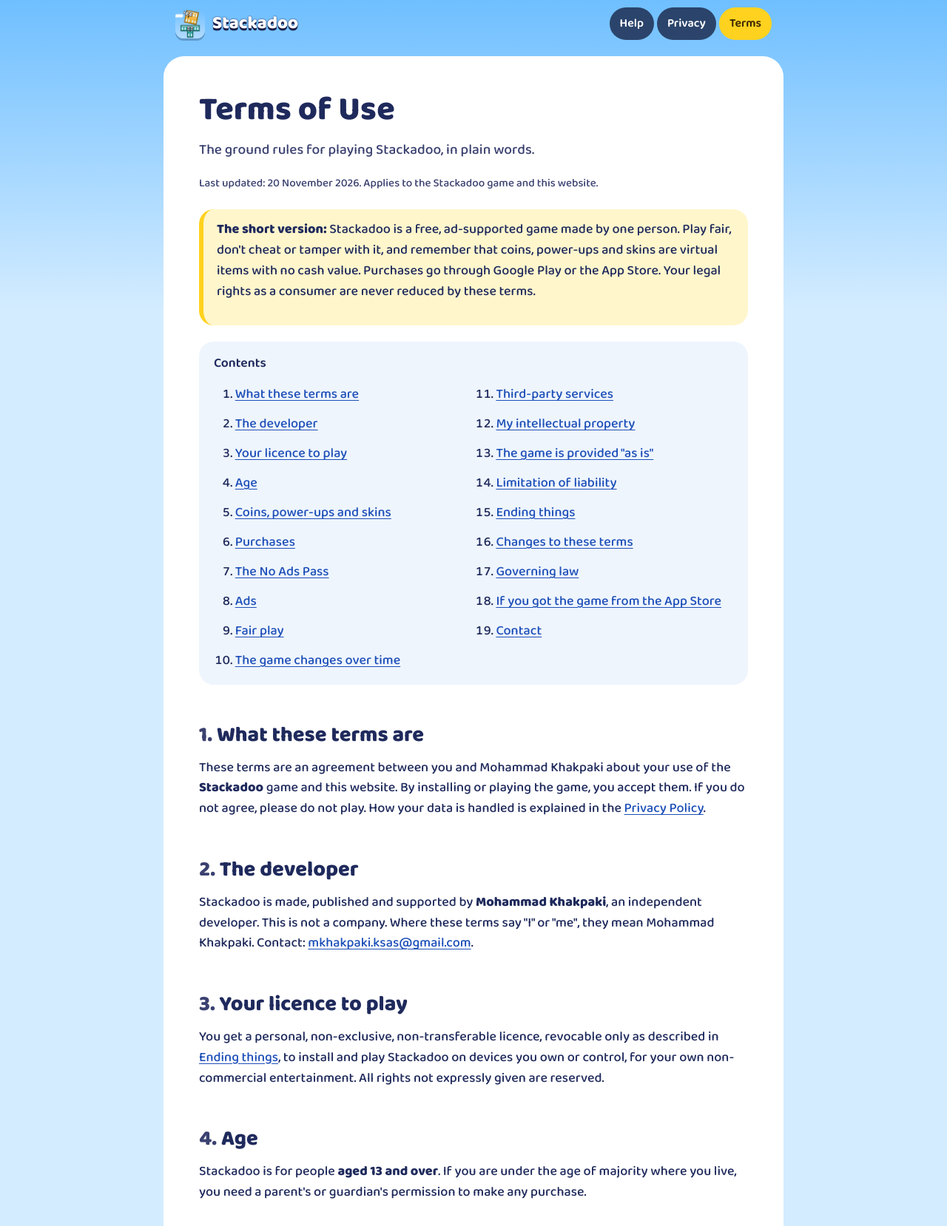
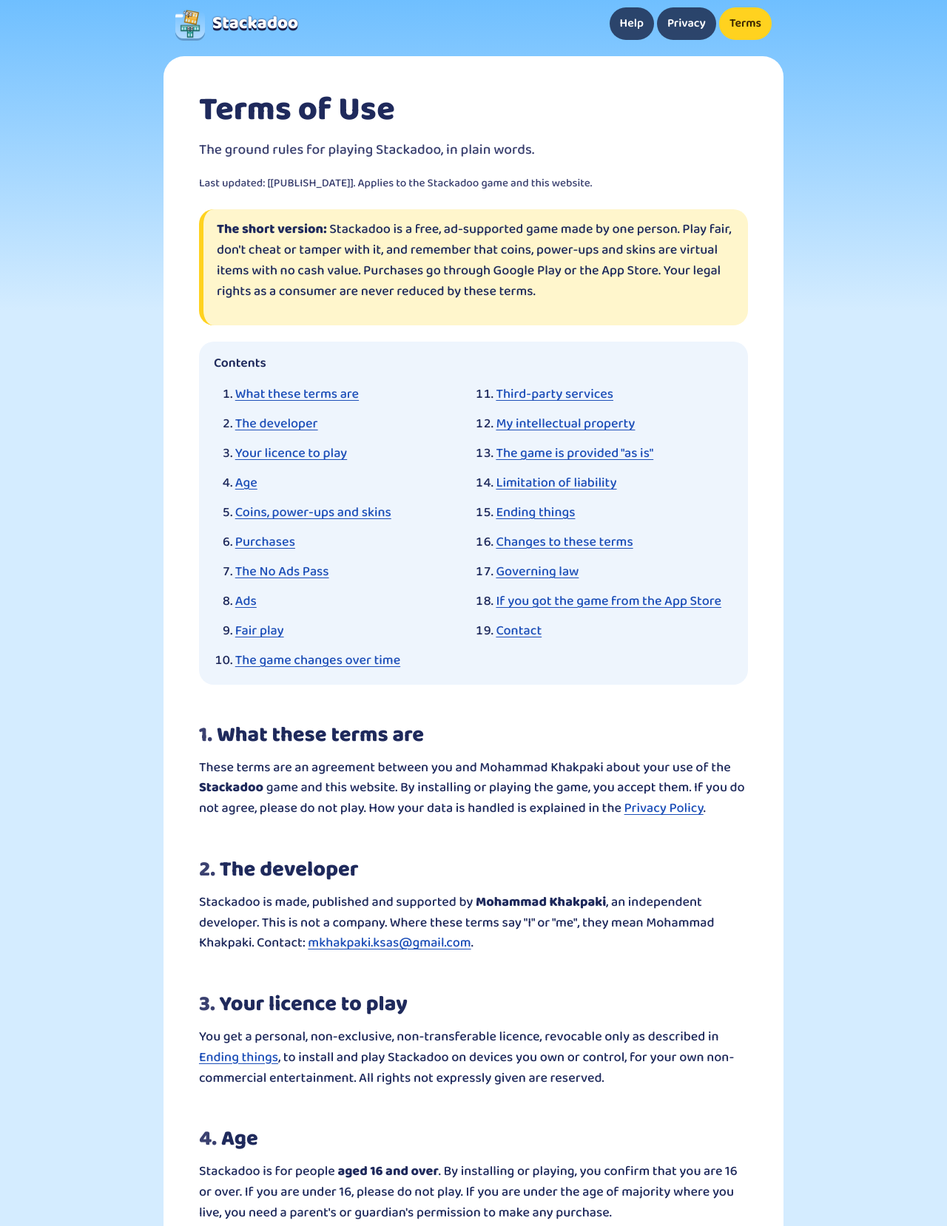
Before and after one commit to mkhakpaki/stackadoo-site, a plain HTML site: page terms.html in a window 1280 px wide. Shown: the top 1658 px of the page at 74% size. Drawn offline with Linux system fonts and the light colour scheme.

Commit message:
Audience 16+ (owner R13, option a): privacy, terms, help
Children section: not offered below any EEA digital-consent age; deletion
promise covers anyone under 16; terms add a 16+ self-declaration.
Compliance review: no REQUIRED items.

Co-Authored-By: Claude Opus 5.5 <noreply@anthropic.com>

```diff
--- a/terms.html
+++ b/terms.html
@@ -55,7 +55,7 @@
     <main class="reading" id="main">
       <h1>Terms of Use</h1>
       <p class="lede">The ground rules for playing Stackadoo, in plain words.</p>
-      <p class="meta">Last updated: 20 November 2026. Applies to the Stackadoo game and this website.</p>
+      <p class="meta">Last updated: [[PUBLISH_DATE]]. Applies to the Stackadoo game and this website.</p>
 
       <div class="callout">
         <p><strong>The short version:</strong> Stackadoo is a free, ad-supported game made by one person. Play fair, don't cheat or tamper with it, and remember that coins, power-ups and skins are virtual items with no cash value. Purchases go through Google Play or the App Store. Your legal rights as a consumer are never reduced by these terms.</p>
@@ -105,7 +105,7 @@
 
       <section aria-labelledby="age">
         <h2 id="age">Age</h2>
-        <p>Stackadoo is for people <strong>aged 13 and over</strong>. If you are under the age of majority where you live, you need a parent's or guardian's permission to make any purchase.</p>
+        <p>Stackadoo is for people <strong>aged 16 and over</strong>. By installing or playing, you confirm that you are 16 or over. If you are under 16, please do not play. If you are under the age of majority where you live, you need a parent's or guardian's permission to make any purchase.</p>
       </section>
 
       <section aria-labelledby="virtual">
```
Also changed, not shown: privacy.html (+2 -2 lines), support.html (+1 -1 lines).
